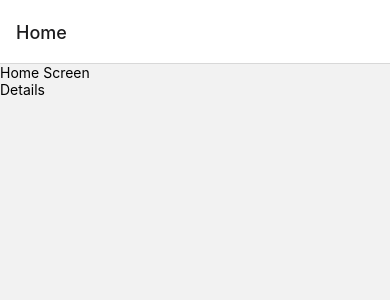
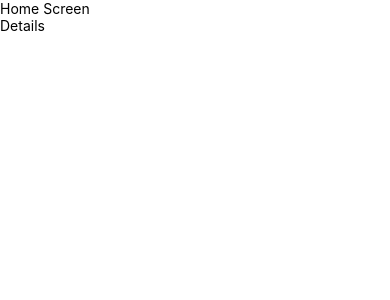
Before and after one commit to mriverap/movies, a React Native app: screen / in a window 390 px wide. Shown: the top 300 px of the page. Built offline with nearby package versions, Linux system fonts and the light colour scheme.

Commit message:
Configure navigator styles

```diff
--- a/src/navigation/Navigator.tsx
+++ b/src/navigation/Navigator.tsx
@@ -6,7 +6,14 @@ const Stack = createStackNavigator();
 
 export const Navigator = () => {
   return (
-    <Stack.Navigator initialRouteName="Home">
+    <Stack.Navigator
+      initialRouteName="Home"
+      screenOptions={{
+        headerShown: false,
+        cardStyle: {
+          backgroundColor: '#ffffff',
+        },
+      }}>
       <Stack.Screen name="Home" component={Home} />
       <Stack.Screen name="Details" component={Details} />
     </Stack.Navigator>
```
